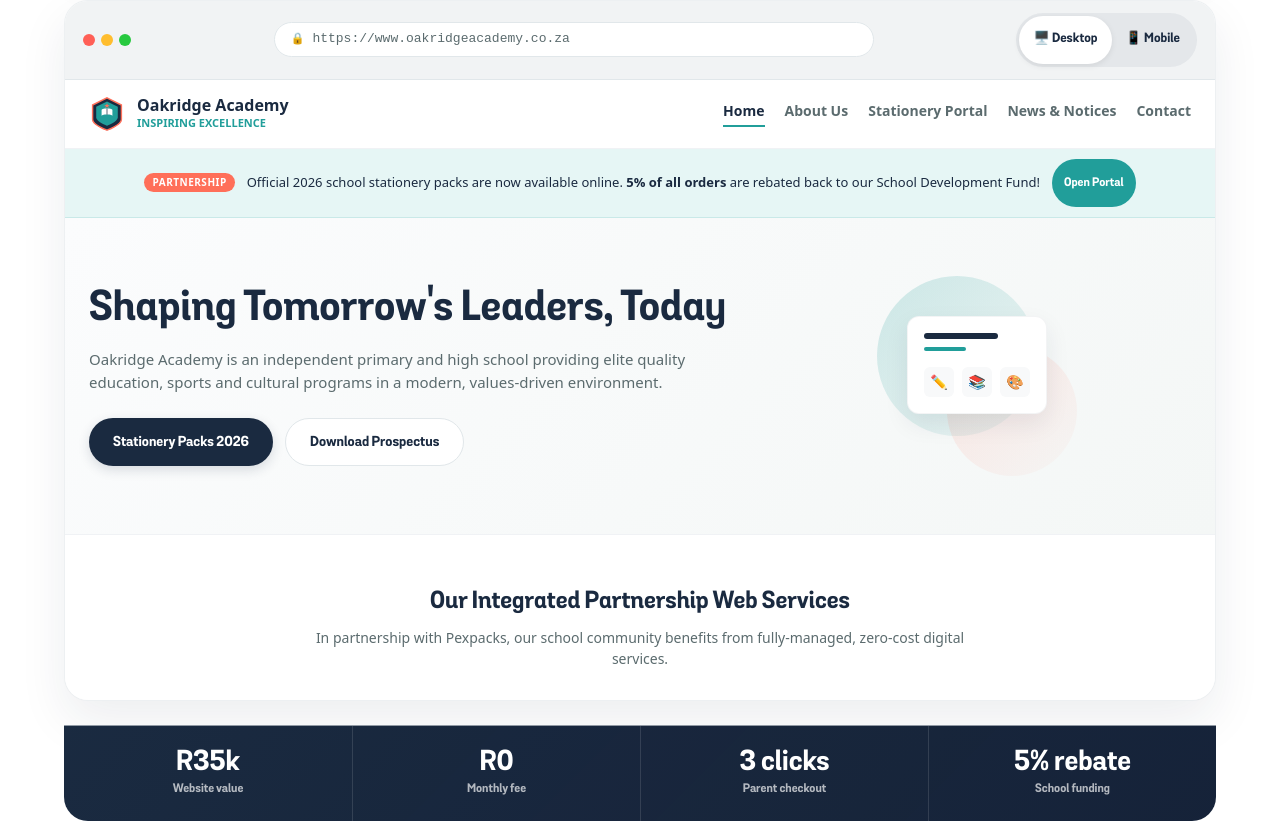
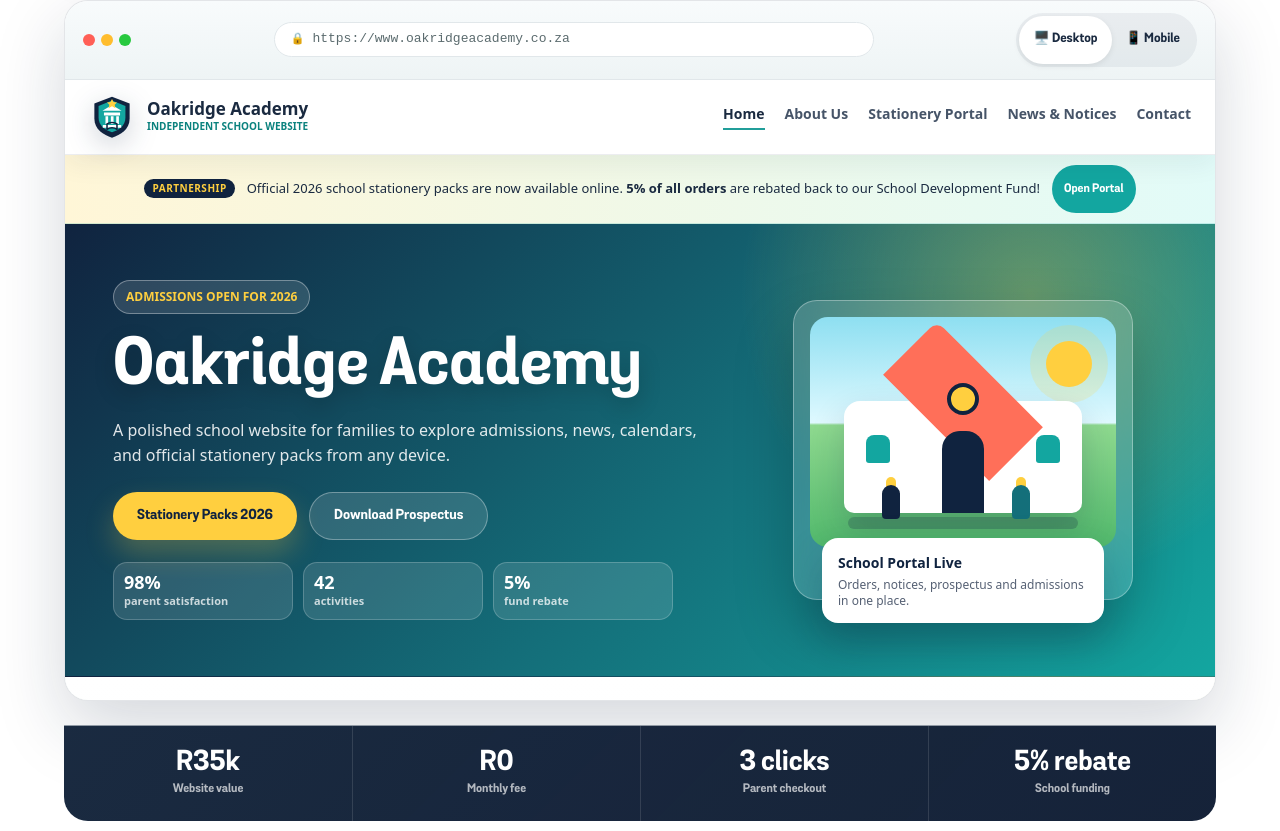
Before and after one commit to mcebisidesigner-spec/pexpacks-supplies, a Next.js app: page /partner-with-schools in a window 1280 px wide. Shown: the part 3569-4400 px from the top of the page. Built offline with nearby package versions, Linux system fonts and the light colour scheme.

Commit message:
Sharpen partner interactive demo

```diff
--- a/components/marketing/SchoolMockupDemo.module.css
+++ b/components/marketing/SchoolMockupDemo.module.css
@@ -93,17 +93,17 @@
 
 /* ── Browser Shell ── */
 .browserFrame {
-  border: var(--card-border);
+  border: 1px solid rgba(26, 42, 64, 0.12);
   border-radius: var(--radius-card);
   background: #ffffff;
-  box-shadow: 0 20px 48px rgba(26, 42, 64, 0.08);
+  box-shadow: 0 26px 70px rgba(16, 35, 63, 0.18);
   overflow: hidden;
   display: grid;
   grid-template-rows: auto 1fr;
 }
 
 .browserHeaderBar {
-  background: #f1f3f4;
+  background: linear-gradient(180deg, #f8fbfc, #eef4f5);
   border-bottom: 1px solid var(--pex-border);
   padding: 12px 18px;
   display: flex;
@@ -182,15 +182,18 @@
 .browserBody {
   max-height: 620px;
   overflow-y: auto;
-  background: #fafbfc;
+  background:
+    linear-gradient(135deg, rgba(19, 166, 160, 0.08), rgba(255, 207, 63, 0.08)),
+    #f7fafc;
   transition: max-width 0.3s cubic-bezier(0.4, 0, 0.2, 1), margin 0.3s cubic-bezier(0.4, 0, 0.2, 1);
   width: 100%;
 }
 
 .browserBodyMobile {
-  max-width: 375px;
+  width: min(390px, calc(100% - 18px));
+  max-width: 390px;
   margin: 20px auto;
-  border: 10px solid #1a2a40;
+  border: 10px solid #10233f;
   border-radius: 32px;
   max-height: 560px;
   box-shadow: 0 24px 60px rgba(0, 0, 0, 0.15);
@@ -237,9 +240,10 @@
   display: flex;
   align-items: center;
   justify-content: space-between;
-  padding: 16px 24px;
-  border-bottom: 1px solid #f0f2f5;
-  background: #ffffff;
+  padding: 14px 24px;
+  border-bottom: 1px solid rgba(16, 35, 63, 0.08);
+  background: rgba(255, 255, 255, 0.96);
+  box-shadow: 0 10px 24px rgba(16, 35, 63, 0.06);
   position: sticky;
   top: 0;
   z-index: 10;
@@ -253,6 +257,8 @@
 
 .mockCrest {
   flex-shrink: 0;
+  border-radius: 50%;
+  filter: drop-shadow(0 8px 14px rgba(16, 35, 63, 0.2));
 }
 
 .mockSchoolName {
@@ -261,14 +267,15 @@
 }
 
 .mockSchoolName strong {
-  font-size: 16px;
+  font-size: 17px;
   color: var(--pex-navy);
   line-height: 1.2;
+  letter-spacing: 0;
 }
 
 .mockSchoolName span {
-  font-size: 11px;
-  color: var(--pex-keppel);
+  font-size: 10px;
+  color: #0b827e;
   font-weight: 700;
   text-transform: uppercase;
 }
@@ -281,8 +288,8 @@
 .mockNav a {
   text-decoration: none;
   font-size: 14px;
-  font-weight: 600;
-  color: var(--pex-muted);
+  font-weight: 750;
+  color: #465468;
   transition: color 150ms ease;
 }
 
@@ -307,8 +314,8 @@
 
 /* Promo Banner */
 .mockPromoBanner {
-  background: #e6f6f5;
-  border-bottom: 1px solid rgba(33, 158, 154, 0.15);
+  background: linear-gradient(90deg, #fff6d7, #e2fbf8);
+  border-bottom: 1px solid rgba(19, 166, 160, 0.18);
   padding: 10px 24px;
   display: flex;
   align-items: center;
@@ -319,8 +326,8 @@
 }
 
 .bannerBadge {
-  background: var(--pex-coral);
-  color: #ffffff;
+  background: #10233f;
+  color: #ffcf3f;
   font-size: 10px;
   text-transform: uppercase;
   font-weight: 800;
@@ -336,7 +343,7 @@
 }
 
 .bannerBtn {
-  background: var(--pex-keppel);
+  background: #13a6a0;
   color: #ffffff;
   border: 0;
   padding: 4px 12px;
@@ -355,30 +362,51 @@
 .mockHero {
   display: grid;
   grid-template-columns: 1.2fr 0.8fr;
-  gap: 32px;
-  padding: 48px 24px;
-  background: linear-gradient(135deg, #fbfcfd 0%, #f4f7f6 100%);
+  gap: 34px;
+  padding: 56px clamp(22px, 5vw, 48px);
+  background:
+    radial-gradient(circle at 84% 16%, rgba(255, 207, 63, 0.34), transparent 28%),
+    linear-gradient(135deg, #10233f 0%, #146f7a 56%, #13a6a0 100%);
   align-items: center;
-  border-bottom: 1px solid #f0f2f5;
+  border-bottom: 1px solid rgba(16, 35, 63, 0.08);
+  overflow: hidden;
+  position: relative;
+  isolation: isolate;
 }
 
 .mockHeroContent {
   display: grid;
   gap: 16px;
+  position: relative;
+  z-index: 1;
+}
+
+.mockHeroKicker {
+  width: fit-content;
+  border: 1px solid rgba(255, 255, 255, 0.34);
+  border-radius: var(--radius-pill);
+  background: rgba(255, 255, 255, 0.13);
+  color: #ffcf3f;
+  padding: 7px 12px;
+  font-size: 12px;
+  font-weight: 850;
+  text-transform: uppercase;
 }
 
 .mockHeroContent h1 {
-  font-size: clamp(26px, 4vw, 42px);
+  font-size: clamp(36px, 6vw, 66px);
   line-height: 1.1;
-  color: var(--pex-navy);
-  margin: 0;
+  color: #ffffff;
+  margin: 0;
+  text-shadow: 0 8px 22px rgba(0, 0, 0, 0.2);
 }
 
 .mockHeroContent p {
-  font-size: 15px;
-  color: var(--pex-muted);
+  font-size: 16px;
+  color: rgba(255, 255, 255, 0.88);
   line-height: 1.55;
   margin: 0;
+  max-width: 620px;
 }
 
 .mockHeroBtns {
@@ -389,15 +417,15 @@
 }
 
 .mockHeroBtnPrimary {
-  background: var(--pex-navy);
-  color: #ffffff;
+  background: #ffcf3f;
+  color: #10233f;
   border: 0;
   padding: 12px 24px;
   border-radius: var(--radius-pill);
   font-size: 14px;
   font-weight: 700;
   cursor: pointer;
-  box-shadow: 0 4px 12px rgba(26, 42, 64, 0.15);
+  box-shadow: 0 14px 28px rgba(255, 207, 63, 0.25);
   transition: transform 150ms ease, opacity 150ms ease;
 }
 
@@ -407,9 +435,9 @@
 }
 
 .mockHeroBtnSecondary {
-  background: #ffffff;
-  color: var(--pex-navy);
-  border: 1px solid var(--pex-border);
+  background: rgba(255, 255, 255, 0.13);
+  color: #ffffff;
+  border: 1px solid rgba(255, 255, 255, 0.32);
   padding: 12px 24px;
   border-radius: var(--radius-pill);
   font-size: 14px;
@@ -419,7 +447,33 @@
 }
 
 .mockHeroBtnSecondary:hover {
-  background: #f8f9fa;
+  background: rgba(255, 255, 255, 0.22);
+}
+
+.mockHeroStats {
+  display: grid;
+  grid-template-columns: repeat(3, minmax(0, 1fr));
+  gap: 10px;
+  max-width: 560px;
+  margin-top: 6px;
+}
+
+.mockHeroStats span {
+  display: grid;
+  gap: 2px;
+  border: 1px solid rgba(255, 255, 255, 0.2);
+  border-radius: 14px;
+  background: rgba(255, 255, 255, 0.12);
+  color: rgba(255, 255, 255, 0.76);
+  padding: 10px;
+  font-size: 11px;
+  font-weight: 700;
+}
+
+.mockHeroStats strong {
+  color: #ffffff;
+  font-size: 18px;
+  line-height: 1;
 }
 
 /* Abstract Hero Art */
@@ -433,6 +487,157 @@
   position: relative;
   width: 220px;
   height: 220px;
+}
+
+.mockCampusPanel {
+  position: relative;
+  width: min(340px, 100%);
+  min-height: 300px;
+  border: 1px solid rgba(255, 255, 255, 0.32);
+  border-radius: 24px;
+  background: rgba(255, 255, 255, 0.16);
+  box-shadow: 0 28px 60px rgba(0, 0, 0, 0.22);
+  padding: 16px;
+  backdrop-filter: blur(10px);
+}
+
+.mockCampusPhoto {
+  position: relative;
+  min-height: 230px;
+  overflow: hidden;
+  border-radius: 18px;
+  background:
+    linear-gradient(180deg, #8edff1 0%, #dff9ff 46%, #8ed98f 47%, #51b96c 100%);
+}
+
+.campusSun {
+  position: absolute;
+  right: 24px;
+  top: 24px;
+  width: 46px;
+  height: 46px;
+  border-radius: 50%;
+  background: #ffcf3f;
+  box-shadow: 0 0 0 16px rgba(255, 207, 63, 0.18);
+}
+
+.campusBuilding {
+  position: absolute;
+  left: 34px;
+  right: 34px;
+  bottom: 34px;
+  height: 112px;
+  border-radius: 16px 16px 10px 10px;
+  background: #ffffff;
+  box-shadow: 0 16px 34px rgba(16, 35, 63, 0.2);
+}
+
+.campusBuilding::before {
+  content: "";
+  position: absolute;
+  left: 50%;
+  top: -38px;
+  width: 150px;
+  height: 76px;
+  transform: translateX(-50%) rotate(45deg);
+  border-radius: 10px 0 0 0;
+  background: #ff6f59;
+}
+
+.campusBuilding::after {
+  content: "";
+  position: absolute;
+  left: 50%;
+  top: 30px;
+  width: 42px;
+  height: 82px;
+  transform: translateX(-50%);
+  border-radius: 18px 18px 0 0;
+  background: #10233f;
+}
+
+.campusBuilding span {
+  position: absolute;
+  top: 34px;
+  width: 24px;
+  height: 28px;
+  border-radius: 8px 8px 3px 3px;
+  background: #13a6a0;
+  z-index: 1;
+}
+
+.campusBuilding span:nth-child(1) {
+  left: 22px;
+}
+
+.campusBuilding span:nth-child(2) {
+  right: 22px;
+}
+
+.campusBuilding span:nth-child(3) {
+  left: 50%;
+  top: -18px;
+  width: 32px;
+  height: 32px;
+  transform: translateX(-50%);
+  border: 4px solid #10233f;
+  border-radius: 50%;
+  background: #ffcf3f;
+}
+
+.campusLearners {
+  position: absolute;
+  left: 38px;
+  right: 38px;
+  bottom: 18px;
+  height: 12px;
+  border-radius: 99px;
+  background: rgba(16, 35, 63, 0.22);
+}
+
+.campusLearners::before,
+.campusLearners::after {
+  content: "";
+  position: absolute;
+  bottom: 10px;
+  width: 18px;
+  height: 34px;
+  border-radius: 9px 9px 4px 4px;
+  background: #10233f;
+  box-shadow: 0 -12px 0 -4px #ffcf3f;
+}
+
+.campusLearners::before {
+  left: 34px;
+}
+
+.campusLearners::after {
+  right: 48px;
+  background: #146f7a;
+}
+
+.mockFeatureBadge {
+  position: absolute;
+  left: 28px;
+  right: 28px;
+  bottom: -24px;
+  display: grid;
+  gap: 4px;
+  border-radius: 16px;
+  background: #ffffff;
+  box-shadow: 0 18px 40px rgba(16, 35, 63, 0.24);
+  padding: 14px 16px;
+}
+
+.mockFeatureBadge strong {
+  color: #10233f;
+  font-size: 14px;
+}
+
+.mockFeatureBadge span {
+  color: #566174;
+  font-size: 12px;
+  line-height: 1.35;
 }
 
 .artCircle1 {
@@ -503,8 +708,9 @@
 
 /* Services section */
 .mockServicesSection {
-  padding: 48px 24px;
-  background: #ffffff;
+  padding: 52px 24px;
+  background:
+    linear-gradient(180deg, #ffffff 0%, #f5fbfb 100%);
   border-bottom: 1px solid #f0f2f5;
 }
 
@@ -530,18 +736,19 @@
 
 .mockServicesGrid {
   display: grid;
-  grid-template-columns: repeat(auto-fit, minmax(220px, 1fr));
+  grid-template-columns: repeat(3, minmax(0, 1fr));
   gap: 20px;
 }
 
 .mockServiceCard {
-  background: #f8fafb;
-  border: 1px solid #edf1f3;
+  background: #ffffff;
+  border: 1px solid rgba(19, 166, 160, 0.14);
   border-radius: 16px;
   padding: 24px;
   text-align: center;
   display: grid;
   gap: 12px;
+  box-shadow: 0 16px 34px rgba(16, 35, 63, 0.08);
   transition: transform 150ms ease;
 }
 
@@ -550,8 +757,16 @@
 }
 
 .cardIcon {
-  font-size: 28px;
+  width: 46px;
+  height: 46px;
+  border-radius: 15px;
+  display: grid;
+  place-items: center;
+  background: linear-gradient(135deg, #10233f, #13a6a0);
+  color: #ffffff;
+  font-size: 22px;
   margin: 0 auto;
+  box-shadow: 0 12px 26px rgba(19, 166, 160, 0.24);
 }
 
 .mockServiceCard h4 {
@@ -570,7 +785,9 @@
 /* Interactive Widget Selector */
 .mockSelectorWidget {
   padding: 48px 24px;
-  background: linear-gradient(180deg, #fdfefe 0%, #f7f9fa 100%);
+  background:
+    radial-gradient(circle at 12% 18%, rgba(255, 207, 63, 0.22), transparent 24%),
+    linear-gradient(180deg, #fdfefe 0%, #eefbf9 100%);
   border-bottom: 1px solid #f0f2f5;
 }
 
@@ -626,10 +843,10 @@
 
 .packSummaryBox {
   background: #ffffff;
-  border: 1px solid var(--pex-border);
+  border: 1px solid rgba(19, 166, 160, 0.22);
   border-radius: var(--radius-card-compact);
   padding: 24px;
-  box-shadow: 0 8px 20px rgba(0, 0, 0, 0.03);
+  box-shadow: 0 18px 42px rgba(16, 35, 63, 0.1);
   display: grid;
   gap: 16px;
 }
@@ -1411,15 +1628,29 @@
   .mockHero {
     grid-template-columns: 1fr;
     padding: 32px 20px;
-    text-align: center;
+    text-align: left;
   }
 
   .mockHeroBtns {
-    justify-content: center;
+    justify-content: flex-start;
   }
 
   .mockHeroVisual {
-    display: none; /* Hide visual artwork on tablet/mobile views of website mockup */
+    display: flex;
+    justify-content: flex-start;
+  }
+
+  .mockCampusPanel {
+    width: min(330px, 100%);
+    min-height: 260px;
+  }
+
+  .mockCampusPhoto {
+    min-height: 198px;
+  }
+
+  .mockServicesGrid {
+    grid-template-columns: 1fr;
   }
 
   .portalLayout {
@@ -1456,10 +1687,20 @@
 
   .browserHeaderBar {
     padding: 10px 12px;
+    flex-wrap: wrap;
   }
 
   .browserUrl {
     display: none; /* Hide URL on small screens to save space */
+  }
+
+  .deviceSwitcher {
+    width: 100%;
+  }
+
+  .deviceBtn {
+    flex: 1;
+    padding-inline: 8px;
   }
 
   .mockHeader {
@@ -1488,6 +1729,42 @@
     display: block;
   }
 
+  .mockHero {
+    padding: 30px 16px 44px;
+  }
+
+  .mockHeroContent h1 {
+    font-size: 36px;
+  }
+
+  .mockHeroContent p {
+    font-size: 14px;
+  }
+
+  .mockHeroBtns {
+    display: grid;
+    grid-template-columns: 1fr;
+  }
+
+  .mockHeroStats {
+    grid-template-columns: 1fr;
+  }
+
+  .mockCampusPanel {
+    min-height: 238px;
+    padding: 12px;
+  }
+
+  .mockCampusPhoto {
+    min-height: 178px;
+  }
+
+  .mockFeatureBadge {
+    left: 18px;
+    right: 18px;
+    bottom: -18px;
+  }
+
   .widgetSelectorArea {
     grid-template-columns: 1fr;
   }
--- a/components/marketing/SchoolMockupDemo.tsx
+++ b/components/marketing/SchoolMockupDemo.tsx
@@ -290,16 +290,17 @@ export function SchoolMockupDemo() {
               {/* Header */}
               <header className={styles.mockHeader}>
                 <div className={styles.mockLogoArea}>
-                  <svg className={styles.mockCrest} width="36" height="36" viewBox="0 0 100 100" fill="none" xmlns="http://www.w3.org/2000/svg">
-                    <path d="M50 5 L90 25 V65 C90 80 50 95 50 95 C50 95 10 80 10 65 V25 L50 5 Z" fill="#1a2a40" stroke="#ff6f59" strokeWidth="4"/>
-                    <path d="M50 15 L80 30 V60 C80 72 50 83 50 83 C50 83 20 72 20 60 V30 L50 15 Z" fill="#219e9a"/>
-                    <path d="M35 55 C42 50 50 52 50 52 C50 52 58 50 65 55 V38 C58 33 50 35 50 35 C50 35 42 33 35 38 V55 Z" fill="#ffffff"/>
-                    <path d="M50 35 V52" stroke="#1a2a40" strokeWidth="2"/>
-                    <path d="M50 20 L52 25 L58 25 L53 28 L55 34 L50 30 L45 34 L47 28 L42 25 L48 25 Z" fill="#ff6f59"/>
+                  <svg className={styles.mockCrest} width="46" height="46" viewBox="0 0 120 120" fill="none" xmlns="http://www.w3.org/2000/svg" aria-hidden="true">
+                    <path d="M60 7 106 25v39c0 29-24 43-46 50-22-7-46-21-46-50V25L60 7Z" fill="#10233f"/>
+                    <path d="M60 17 95 31v31c0 21-17 32-35 38-18-6-35-17-35-38V31l35-14Z" fill="#13a6a0"/>
+                    <path d="m60 29 25 15H35l25-15Z" fill="#ffffff"/>
+                    <path d="M39 48h42v8H39v-8ZM43 58h7v20h-7V58Zm14 0h7v20h-7V58Zm14 0h7v20h-7V58ZM36 81h48v7H36v-7Z" fill="#ffffff"/>
+                    <path d="M47 92c7-5 19-5 26 0M47 92V78c7-5 19-5 26 0v14" stroke="#10233f" strokeWidth="4" strokeLinecap="round" strokeLinejoin="round"/>
+                    <path d="m60 13 4 8 9 1-6 6 2 9-9-5-9 5 2-9-6-6 9-1 4-8Z" fill="#ffcf3f"/>
                   </svg>
                   <div className={styles.mockSchoolName}>
                     <strong>Oakridge Academy</strong>
-                    <span>Inspiring Excellence</span>
+                    <span>Independent School Website</span>
                   </div>
                 </div>
 
@@ -336,10 +337,10 @@ export function SchoolMockupDemo() {
               {/* Hero Section */}
               <div className={styles.mockHero}>
                 <div className={styles.mockHeroContent}>
-                  <h1>Shaping Tomorrow's Leaders, Today</h1>
+                  <span className={styles.mockHeroKicker}>Admissions open for 2026</span>
+                  <h1>Oakridge Academy</h1>
                   <p>
-                    Oakridge Academy is an independent primary and high school providing elite quality
-                    education, sports and cultural programs in a modern, values-driven environment.
+                    A polished school website for families to explore admissions, news, calendars, and official stationery packs from any device.
                   </p>
                   <div className={styles.mockHeroBtns}>
                     <button className={styles.mockHeroBtnPrimary} onClick={() => {
@@ -356,19 +357,26 @@ export function SchoolMockupDemo() {
                       Download Prospectus
                     </button>
                   </div>
+                  <div className={styles.mockHeroStats} aria-label="School highlights">
+                    <span><strong>98%</strong> parent satisfaction</span>
+                    <span><strong>42</strong> activities</span>
+                    <span><strong>5%</strong> fund rebate</span>
+                  </div>
                 </div>
                 <div className={styles.mockHeroVisual}>
-                  <div className={styles.mockAbstractArt}>
-                    <div className={styles.artCircle1}></div>
-                    <div className={styles.artCircle2}></div>
-                    <div className={styles.artCard}>
-                      <div className={styles.artLine}></div>
-                      <div className={styles.artLineShort}></div>
-                      <div className={styles.artGrid}>
-                        <div>✏️</div>
-                        <div>📚</div>
-                        <div>🎨</div>
+                  <div className={styles.mockCampusPanel} aria-hidden="true">
+                    <div className={styles.mockCampusPhoto}>
+                      <div className={styles.campusSun}></div>
+                      <div className={styles.campusBuilding}>
+                        <span></span>
+                        <span></span>
+                        <span></span>
                       </div>
+                      <div className={styles.campusLearners}></div>
+                    </div>
+                    <div className={styles.mockFeatureBadge}>
+                      <strong>School Portal Live</strong>
+                      <span>Orders, notices, prospectus and admissions in one place.</span>
                     </div>
                   </div>
                 </div>
@@ -477,9 +485,11 @@ export function SchoolMockupDemo() {
               {/* Portal Header */}
               <div className={styles.portalNav}>
                 <div className={styles.portalLogo}>
-                  <svg className={styles.mockCrest} width="28" height="28" viewBox="0 0 100 100" fill="none" xmlns="http://www.w3.org/2000/svg">
-                    <path d="M50 5 L90 25 V65 C90 80 50 95 50 95 C50 95 10 80 10 65 V25 L50 5 Z" fill="#1a2a40" stroke="#ff6f59" strokeWidth="4"/>
-                    <path d="M50 15 L80 30 V60 C80 72 50 83 50 83 C50 83 20 72 20 60 V30 L50 15 Z" fill="#219e9a"/>
+                  <svg className={styles.mockCrest} width="32" height="32" viewBox="0 0 120 120" fill="none" xmlns="http://www.w3.org/2000/svg" aria-hidden="true">
+                    <path d="M60 7 106 25v39c0 29-24 43-46 50-22-7-46-21-46-50V25L60 7Z" fill="#10233f"/>
+                    <path d="M60 17 95 31v31c0 21-17 32-35 38-18-6-35-17-35-38V31l35-14Z" fill="#13a6a0"/>
+                    <path d="m60 29 25 15H35l25-15Z" fill="#ffffff"/>
+                    <path d="M39 48h42v8H39v-8ZM43 58h7v20h-7V58Zm14 0h7v20h-7V58Zm14 0h7v20h-7V58ZM36 81h48v7H36v-7Z" fill="#ffffff"/>
                   </svg>
                   <span>Oakridge Parent Portal</span>
                 </div>
@@ -642,8 +652,11 @@ export function SchoolMockupDemo() {
               {/* News Desk Header */}
               <div className={styles.newsHeader}>
                 <div className={styles.newsLogo}>
-                  <svg className={styles.mockCrest} width="28" height="28" viewBox="0 0 100 100" fill="none" xmlns="http://www.w3.org/2000/svg">
-                    <path d="M50 5 L90 25 V65 C90 80 50 95 50 95 C50 95 10 80 10 65 V25 L50 5 Z" fill="#1a2a40" stroke="#ff6f59" strokeWidth="4"/>
+                  <svg className={styles.mockCrest} width="32" height="32" viewBox="0 0 120 120" fill="none" xmlns="http://www.w3.org/2000/svg" aria-hidden="true">
+                    <path d="M60 7 106 25v39c0 29-24 43-46 50-22-7-46-21-46-50V25L60 7Z" fill="#10233f"/>
+                    <path d="M60 17 95 31v31c0 21-17 32-35 38-18-6-35-17-35-38V31l35-14Z" fill="#13a6a0"/>
+                    <path d="m60 29 25 15H35l25-15Z" fill="#ffffff"/>
+                    <path d="M39 48h42v8H39v-8ZM43 58h7v20h-7V58Zm14 0h7v20h-7V58Zm14 0h7v20h-7V58ZM36 81h48v7H36v-7Z" fill="#ffffff"/>
                   </svg>
                   <span>Oakridge Notice Board</span>
                 </div>
```
